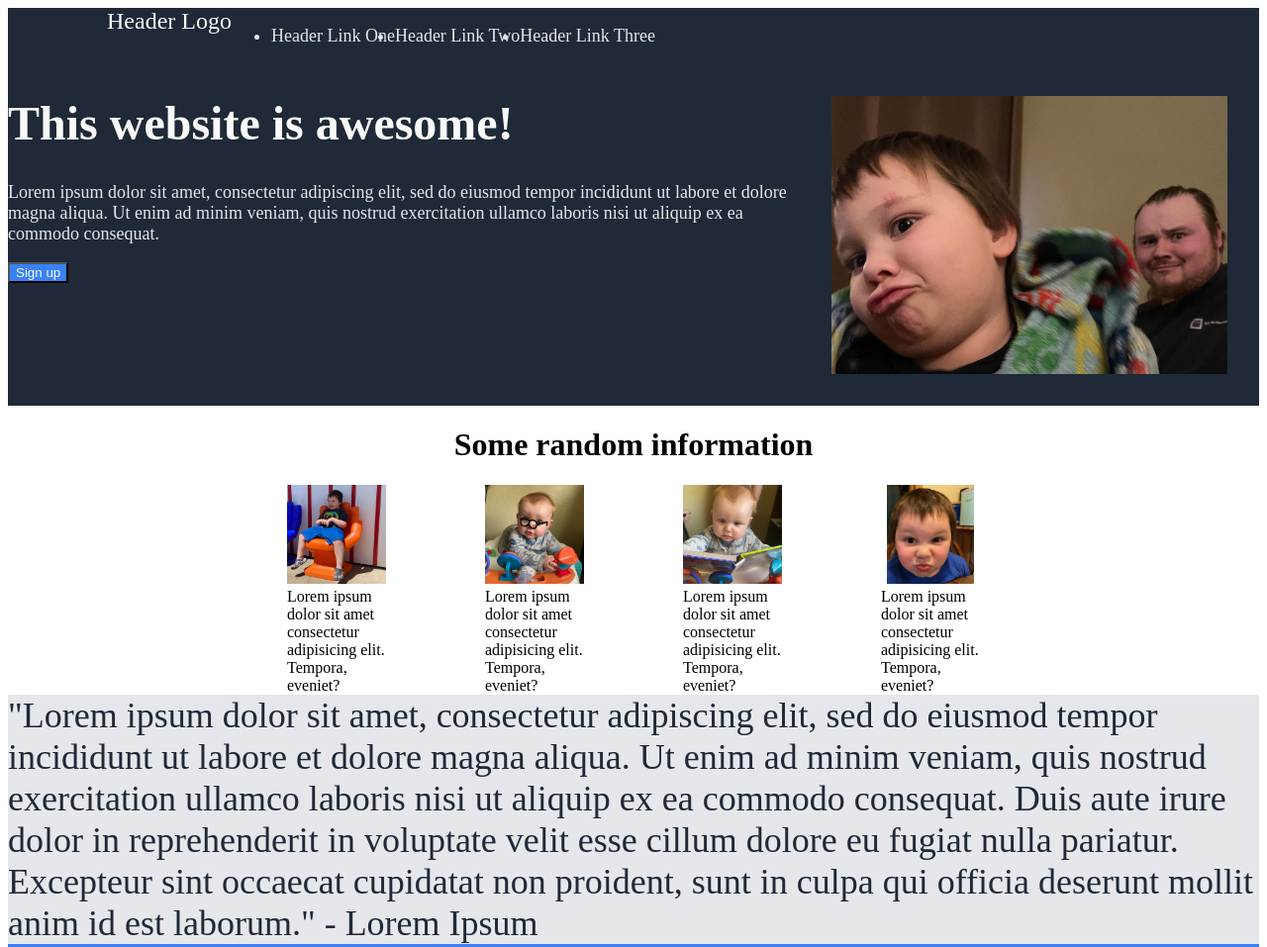
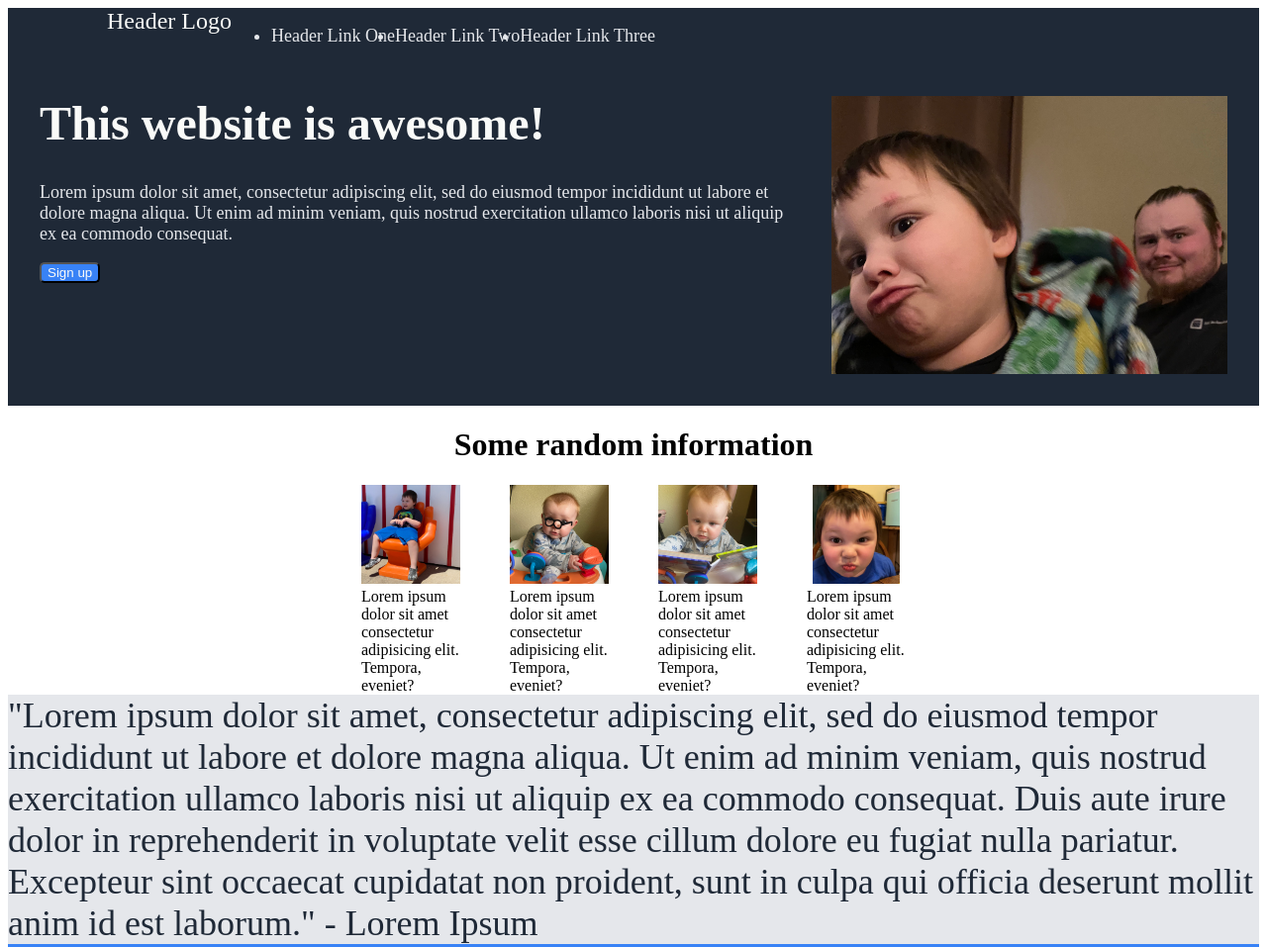
Before and after one commit to samalamadingdong2014/landing-page, a plain HTML site: page index.html in a window 1280 px wide. Shown: the top 957 px of the page at 99% size. Drawn offline with Linux system fonts and the light colour scheme.

Commit message:
Round the corners of the sign up buttons. Add some padding to the top section.

```diff
--- a/style.css
+++ b/style.css
@@ -49,6 +49,7 @@ p {
 .button {
     background-color: #3882f6;
     color: #f9faf8;
+    border-radius: 5px;
 }
 
 .quote {
@@ -76,9 +77,17 @@ p {
     display: flex;
     flex-direction: row;
     justify-content: center;
-    gap: 100px;
+    gap: 50px;
 }
 
 .text {
     max-width: 100px;
 }
+
+.image {
+    border-radius: 25px;
+}
+
+.top-text {
+    padding-left: 32px;
+}
```
